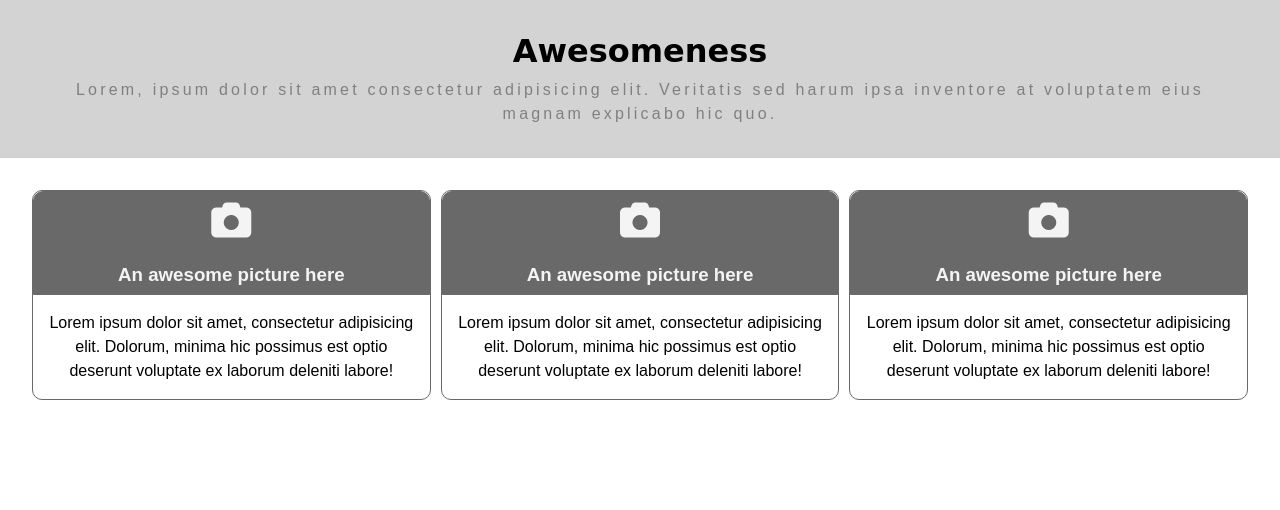
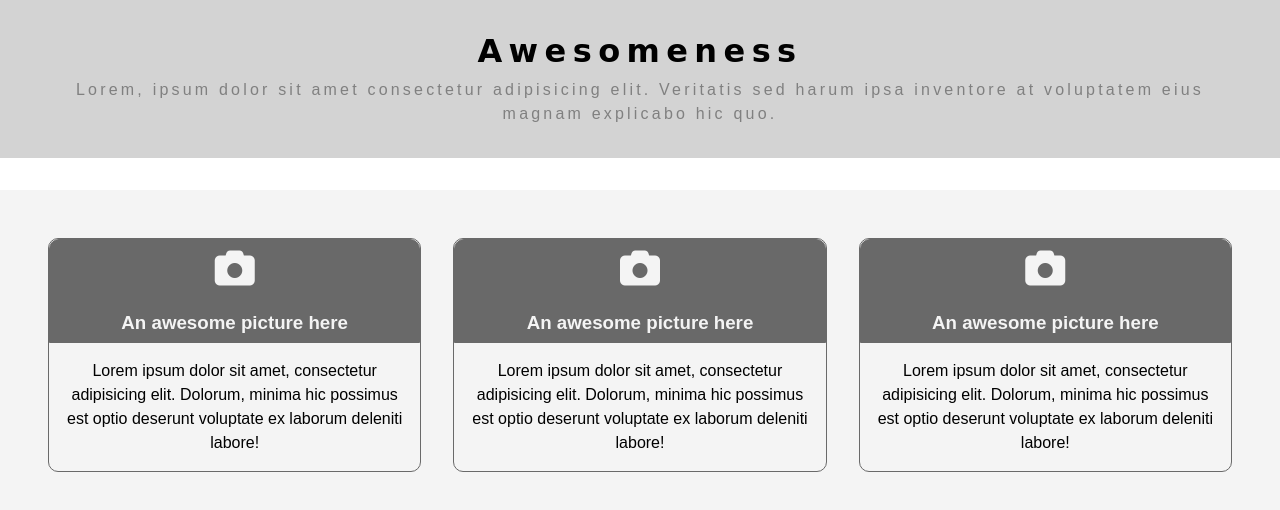
Before and after one commit to Acarjs/awesomeness-practice-page, a plain HTML site: page index.html in a window 1280 px wide. Drawn offline with Linux system fonts and the light colour scheme; a web font is replaced by a local one.

Commit message:
second commit

```diff
--- a/style.css
+++ b/style.css
@@ -19,6 +19,7 @@ body {
   margin-bottom: 0.5rem;
   font-family: "Foldit", cursive;
   font-size: 2rem;
+  letter-spacing: 0.4rem;
 }
 
 .heading__p {
@@ -29,7 +30,9 @@ body {
 
 /* ---CARDS--- */
 .cards__container {
+  background-color: #f4f4f4;
   padding: 2rem;
+  margin-top: 2rem;
 }
 
 .card__item {
@@ -63,7 +66,10 @@ body {
 @media (min-width: 768px) {
   .cards__container {
     display: flex;
-    gap: 10px;
+    justify-content: center;
+    align-items: center;
+    gap: 2rem;
+    padding: 3rem;
   }
 
   .card__item {
```
